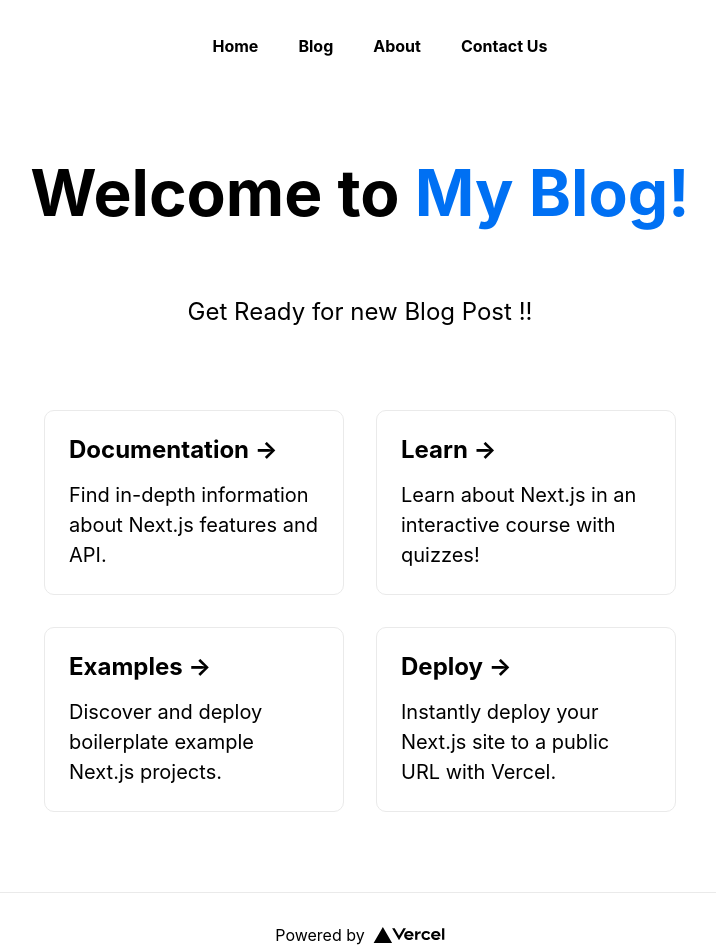
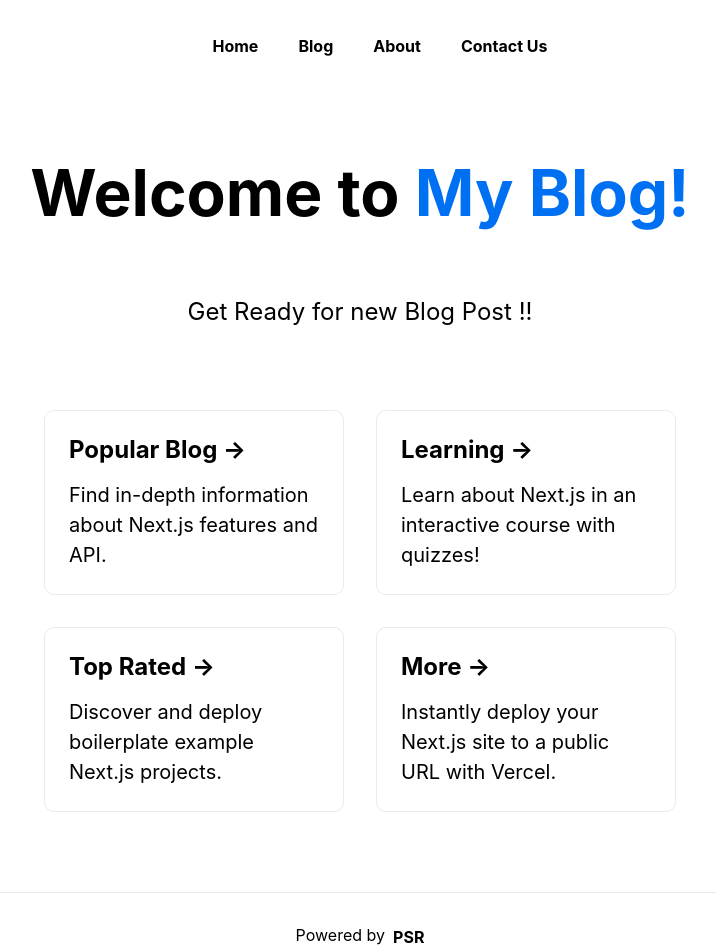
Before and after one commit to PSR0001/my-blog, a Next.js app: page / in a window 1280 px wide. Shown: the top 952 px of the page, without its empty margins (280-996 px from the left). Built offline with nearby package versions, Linux system fonts and the light colour scheme.

Commit message:
add navbar all the pages

```diff
--- /dev/null
+++ b/components/Navbar.js
@@ -0,0 +1,18 @@
+import React from 'react'
+import styles from '../styles/Home.module.css'
+import Link from 'next/link'
+
+const Navbar = () => {
+  return (
+    <nav className={styles.navbar}>
+    <ul>
+      <li><Link href='/'>Home</Link></li>
+      <li><Link href='/About'>Blog</Link></li>
+      <li><Link href='/About'>About</Link></li>
+      <li><Link href='/Contactus'>Contact Us</Link></li>
+    </ul>
+  </nav>
+  )
+}
+
+export default Navbar
--- a/pages/_app.js
+++ b/pages/_app.js
@@ -1,7 +1,11 @@
+import Navbar from '../components/Navbar'
 import '../styles/globals.css'
 
 function MyApp({ Component, pageProps }) {
-  return <Component {...pageProps} />
+  return <>
+  <Navbar/>
+  <Component {...pageProps} />
+  </>
 }
 
 export default MyApp
--- a/pages/index.js
+++ b/pages/index.js
@@ -10,14 +10,7 @@ export default function Home() {
         <meta name="description" content="Generated by create next app" />
         <link rel="icon" href="/favicon.ico" />
       </Head>
-      <nav className={styles.navbar}>
-          <ul>
-            <li><Link href='/'>Home</Link></li>
-            <li><Link href='/About'>Blog</Link></li>
-            <li><Link href='/About'>About</Link></li>
-            <li><Link href='/Contactus'>Contact Us</Link></li>
-          </ul>
-        </nav>
+
       <main className={styles.main}>
 
 
@@ -30,29 +23,29 @@ export default function Home() {
         </p>
 
         <div className={styles.grid}>
-          <a href="https://nextjs.org/docs" className={styles.card}>
-            <h2>Documentation &rarr;</h2>
+          <a href="/" className={styles.card}>
+            <h2>Popular Blog &rarr;</h2>
             <p>Find in-depth information about Next.js features and API.</p>
           </a>
 
-          <a href="https://nextjs.org/learn" className={styles.card}>
-            <h2>Learn &rarr;</h2>
+          <a href="/" className={styles.card}>
+            <h2>Learning &rarr;</h2>
             <p>Learn about Next.js in an interactive course with quizzes!</p>
           </a>
 
           <a
-            href="https://github.com/vercel/next.js/tree/canary/examples"
+            href="/"
             className={styles.card}
           >
-            <h2>Examples &rarr;</h2>
+            <h2>Top Rated &rarr;</h2>
             <p>Discover and deploy boilerplate example Next.js projects.</p>
           </a>
 
           <a
-            href="https://vercel.com/new?utm_source=create-next-app&utm_medium=default-template&utm_campaign=create-next-app"
+            href="/"
             className={styles.card}
           >
-            <h2>Deploy &rarr;</h2>
+            <h2>More &rarr;</h2>
             <p>
               Instantly deploy your Next.js site to a public URL with Vercel.
             </p>
@@ -68,7 +61,7 @@ export default function Home() {
         >
           Powered by{' '}
           <span className={styles.logo}>
-            <Image src="/vercel.svg" alt="Vercel Logo" width={72} height={16} />
+            <strong>PSR</strong>
           </span>
         </a>
       </footer>
```
